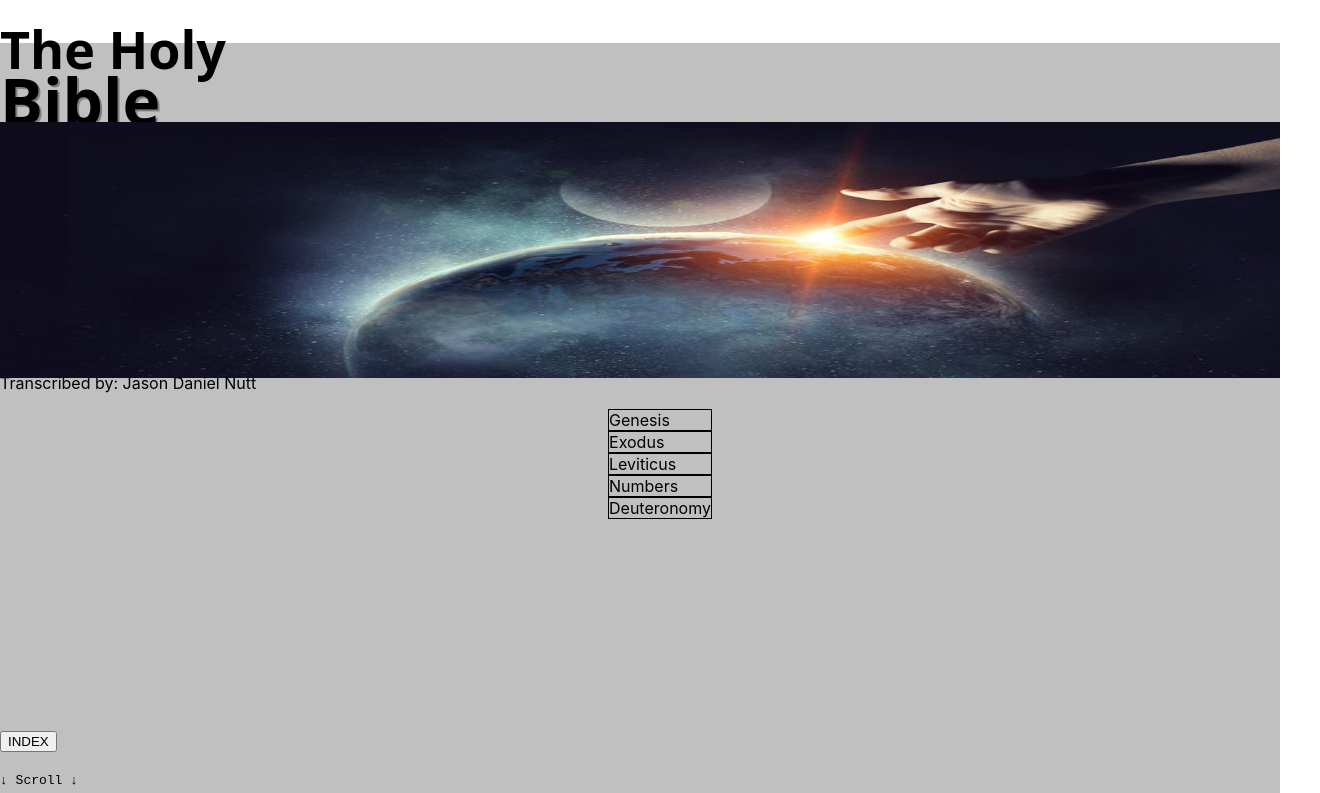
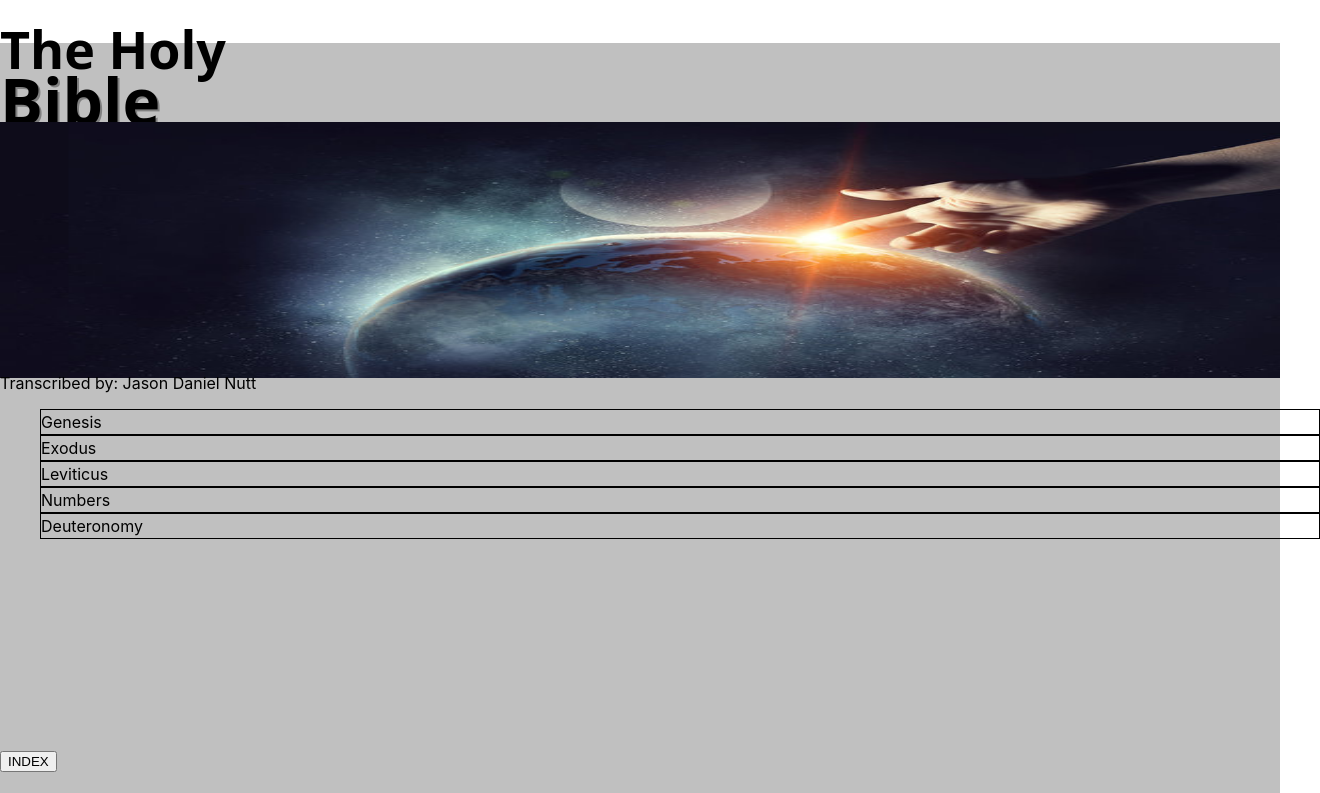
Before and after one commit to jnutt367/the-holy-bible, a Next.js app: page / in a window 1280 px wide. Shown: the top 793 px of the page, 1320 px wide, since content can reach past the window. Built offline with nearby package versions, Linux system fonts and the light colour scheme.

Commit message:
Update Home.module.css
added line height

```diff
--- a/styles/Home.module.css
+++ b/styles/Home.module.css
@@ -35,10 +35,11 @@
   text-align: left;
 }
 .li {
-  width:100%;
+  width:100vw;
   grid-gaps: 10px;
   border: 1px solid black;
   text-align: left;
+  line-height:1.5;
 }
 .li:hover,
 .li:focus,
```
